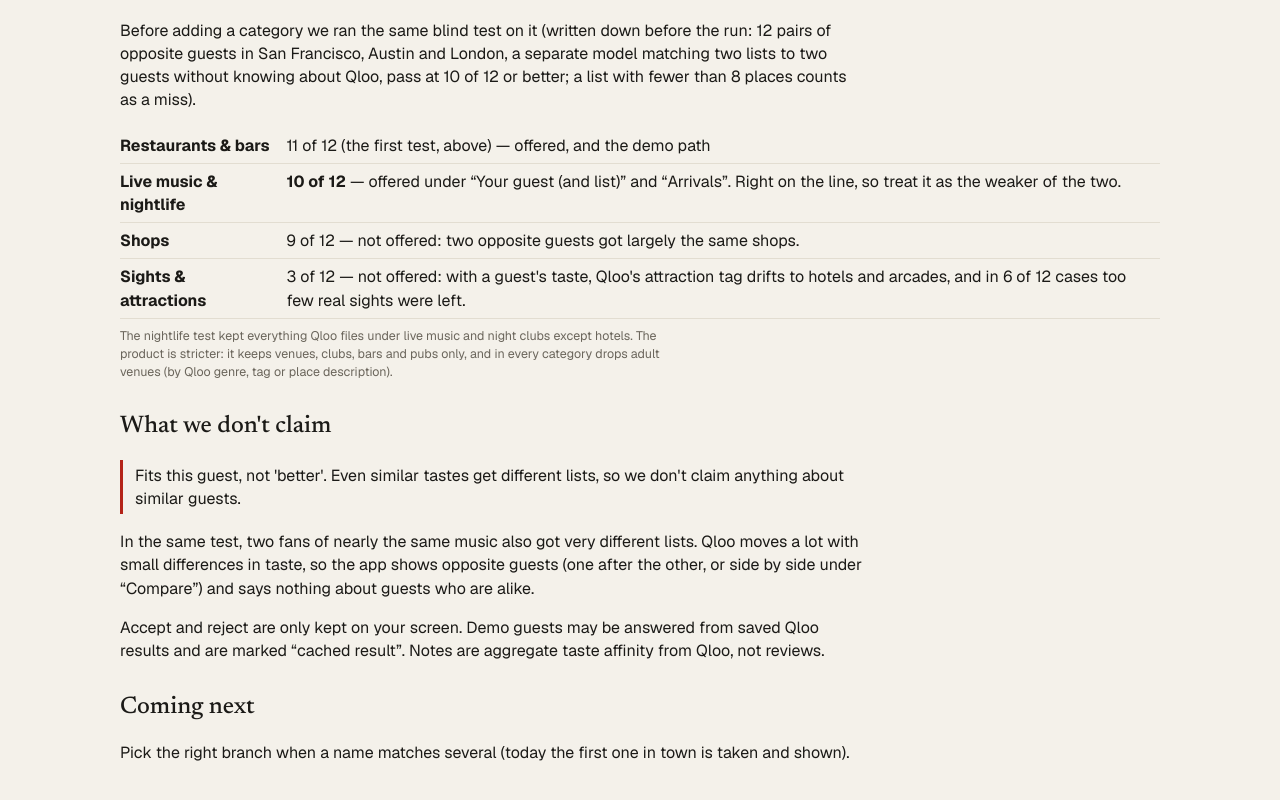
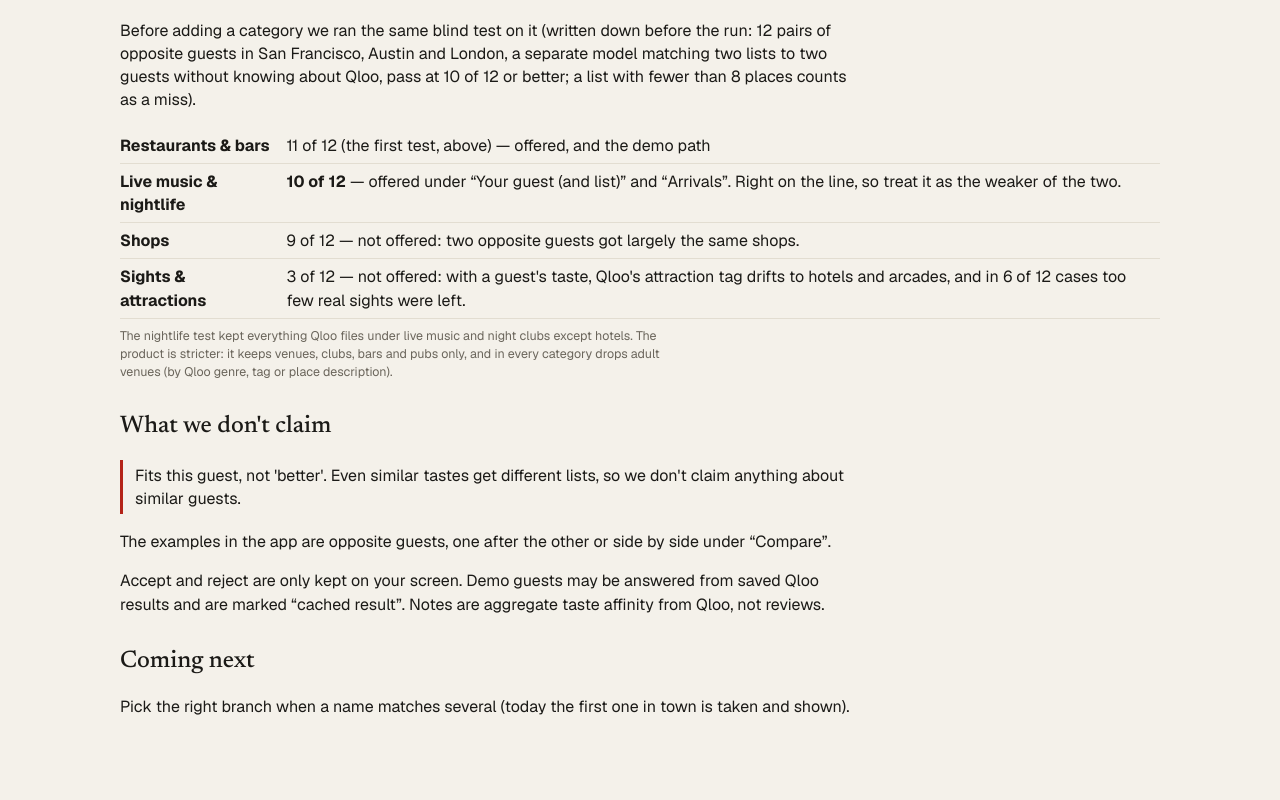
Before and after one commit to millerandmuller/your-kind-of-place, a Next.js app in the folder frontend/: page /how in a window 1280 px wide. Shown: the part 2328-3128 px from the top of the page. Built offline with nearby package versions, Linux system fonts and the light colour scheme.

Commit message:
Explain when nothing changes for a guest; keep the limits wording to what was measured

```diff
--- a/frontend/app/how/page.tsx
+++ b/frontend/app/how/page.tsx
@@ -177,11 +177,7 @@
         Fits this guest, not &apos;better&apos;. Even similar tastes get different lists, so we don&apos;t claim anything about
         similar guests.
       </p>
-      <p>
-        In the same test, two fans of nearly the same music also got very different lists. Qloo moves a lot with small
-        differences in taste, so the app shows opposite guests (one after the other, or side by side under “Compare”) and says nothing about
-        guests who are alike.
-      </p>
+      <p>The examples in the app are opposite guests, one after the other or side by side under “Compare”.</p>
       <p>
         Accept and reject are only kept on your screen. Demo guests may be answered from saved Qloo results and are marked
         “cached result”. {""}
```
Also changed, not shown: frontend/app/ListEditor.tsx (+9 -1 lines).
